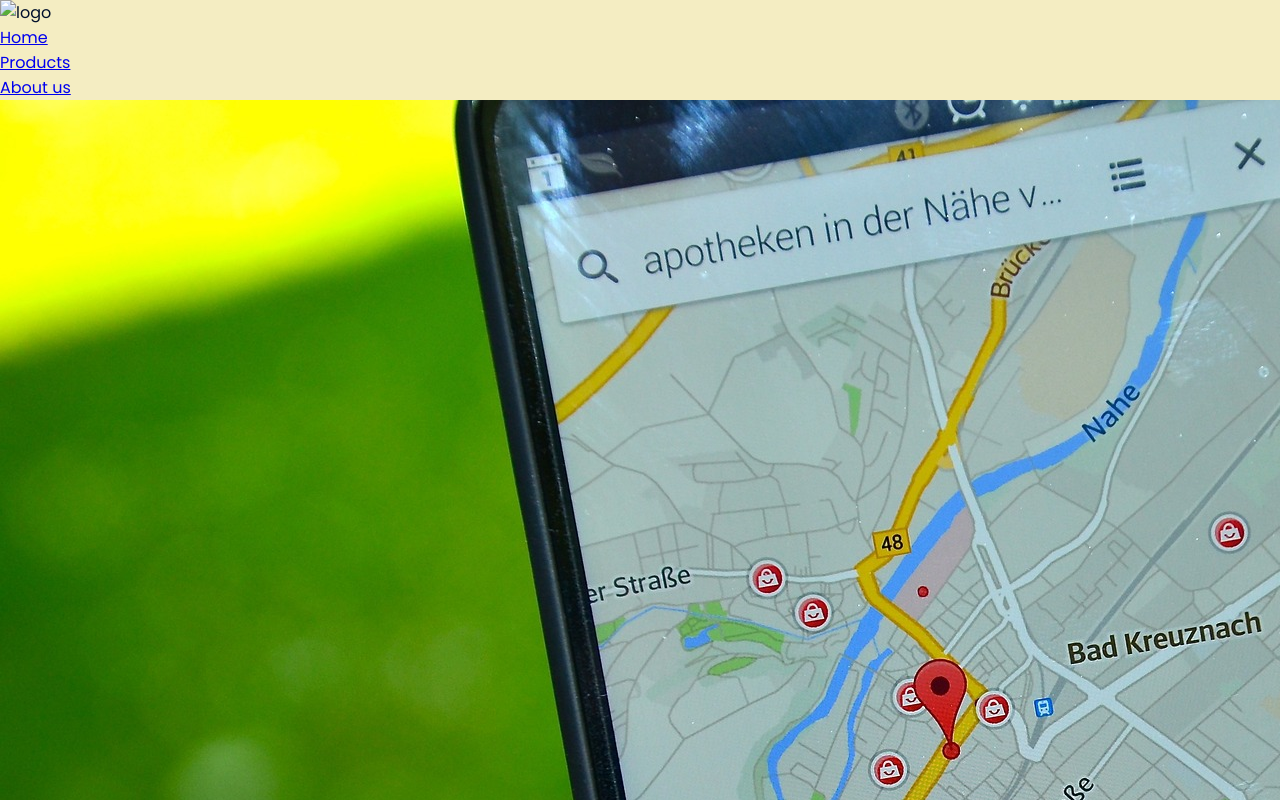
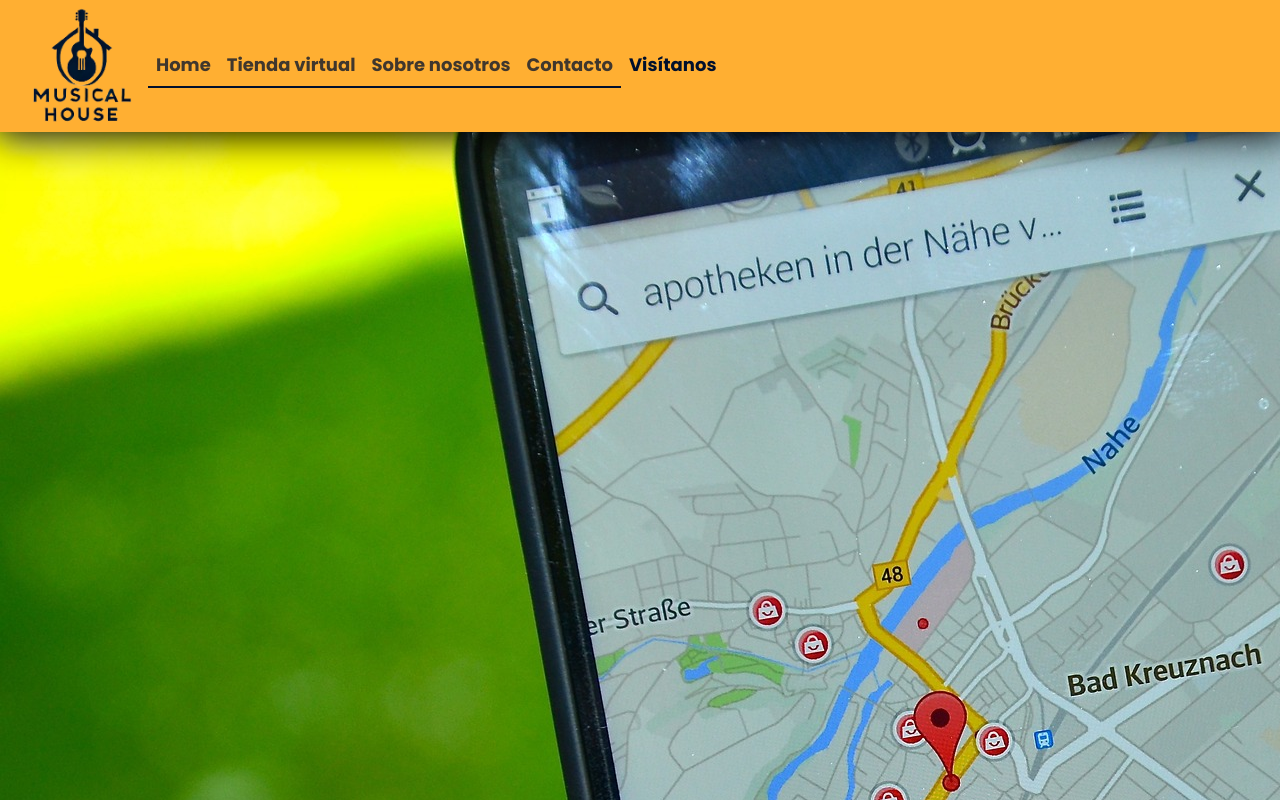
Before and after one commit to rmedina13118/3--entrega-CoderHouse, a plain HTML site: page pages/location.html in a window 1280 px wide. Shown: the top 800 px of the page. Drawn offline with nearby package versions, Linux system fonts and the light colour scheme.

Commit message:
progress final project Des. Web

```diff
--- a/pages/location.html
+++ b/pages/location.html
@@ -5,18 +5,32 @@
     <meta charset="UTF-8">
     <meta name="viewport" content="width=device-width, initial-scale=1.0">
     <link rel="stylesheet" href="../styles/styles.css">
-    <title>Location - E-commerce</title>
+    <link href="https://cdn.jsdelivr.net/npm/bootstrap@5.3.3/dist/css/bootstrap.min.css" rel="stylesheet"
+        integrity="sha384-QWTKZyjpPEjISv5WaRU9OFeRpok6YctnYmDr5pNlyT2bRjXh0JMhjY6hW+ALEwIH" crossorigin="anonymous">
+    <title>Visítanos | Musical House</title>
 </head>
+
 
 <body>
     <header>
-        <img src="../images/logo.jpg" alt="logo">
-        <nav>
-            <ul>
-                <li><a href="../index.html">Home</a></li>
-                <li><a href="products.html">Products</a></li>
-                <li><a href="about-us.html">About us</a></li>
-            </ul>
+        <nav class="navbar custom-navbar navbar-expand-lg container-fluid">
+            <div class="container-fluid">
+                <a class="navbar-brand" href="../index.html"><img src="../src/images/logo.png" alt="logo"></a>
+                <button class="navbar-toggler" type="button" data-bs-toggle="collapse"
+                    data-bs-target="#navbarNavAltMarkup" aria-controls="navbarNavAltMarkup" aria-expanded="false"
+                    aria-label="Toggle navigation">
+                    <img class="icon-menu" src="../src/images/menu.svg" alt="icon-menu">
+                </button>
+                <div class="collapse navbar-collapse" id="navbarNavAltMarkup">
+                    <div class="navbar-nav">
+                        <a class="nav-link" aria-current="page" href="../index.html">Home</a>
+                        <a class="nav-link" href="../pages/products.html">Tienda virtual</a>
+                        <a class="nav-link" href="../pages/about-us.html">Sobre nosotros</a>
+                        <a class="nav-link" href="../pages/contact.html">Contacto</a>
+                        <a class="nav-link active border-bottom-0 " href="../pages/location.html">Visítanos</a>
+                    </div>
+                </div>
+            </div>
         </nav>
     </header>
     <main>
@@ -36,11 +50,15 @@
         </section>
     </main>
     <footer>
-        <hr>
         <div>
-            <p>© RichCode | 2024</p>
+            <p class="name-market text-center">Copyright © 2024 Musical House</p>
+            <hr>
+            <p class="name-dev text-center"><span>Developed by:</span> RichCode &lt;/&gt;</p>
         </div>
     </footer>
+    <script src="https://cdn.jsdelivr.net/npm/bootstrap@5.3.3/dist/js/bootstrap.bundle.min.js"
+        integrity="sha384-YvpcrYf0tY3lHB60NNkmXc5s9fDVZLESaAA55NDzOxhy9GkcIdslK1eN7N6jIeHz"
+        crossorigin="anonymous"></script>
 </body>
 
 </html>
```
Also changed, not shown: pages/contact.html (+28 -10 lines).
